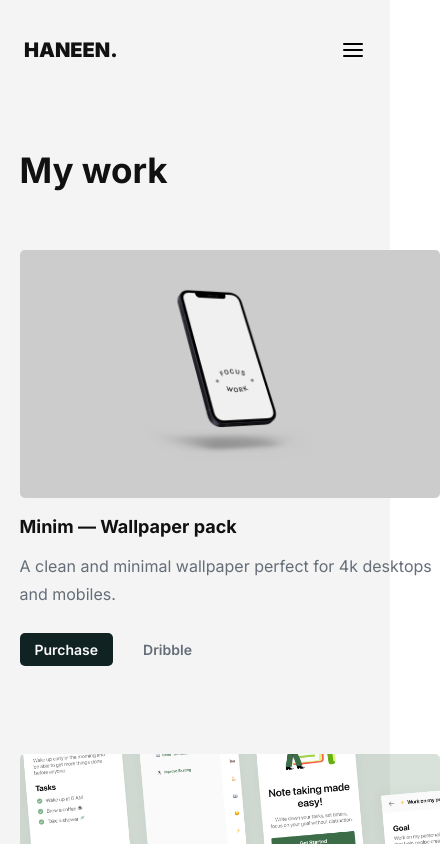
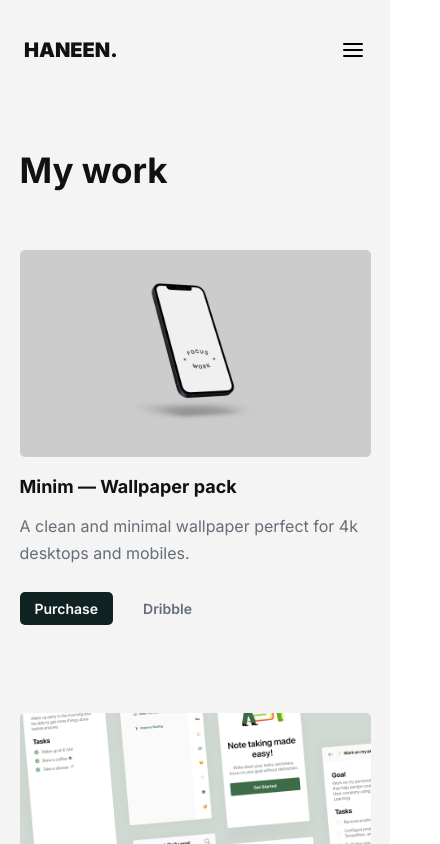
Before and after one commit to haneenmahd/haneenmahd.github.io, a React (Vite) app: page /work in a window 390 px wide. Shown: the top 844 px of the page, 440 px wide, since content can reach past the window. Built offline with nearby package versions, Linux system fonts and the light colour scheme.

Commit message:
Fix responsiveness on mobiles

```diff
--- a/src/pages/Work.jsx
+++ b/src/pages/Work.jsx
@@ -25,13 +25,14 @@ const Grid = styled.div`
   width: 100%;
   padding: 30px 0;
 
-  @media screen and (max-width: 800px) {
-    grid-template-columns: 1fr;
+  @media screen and (max-width: 850px) {
+    grid-template-columns: 100%;
   }
 `
 
 const Card = styled.div`
   z-index: 2;
+  max-width: max-content;
 
   div {
     padding: 15px 0;
```
